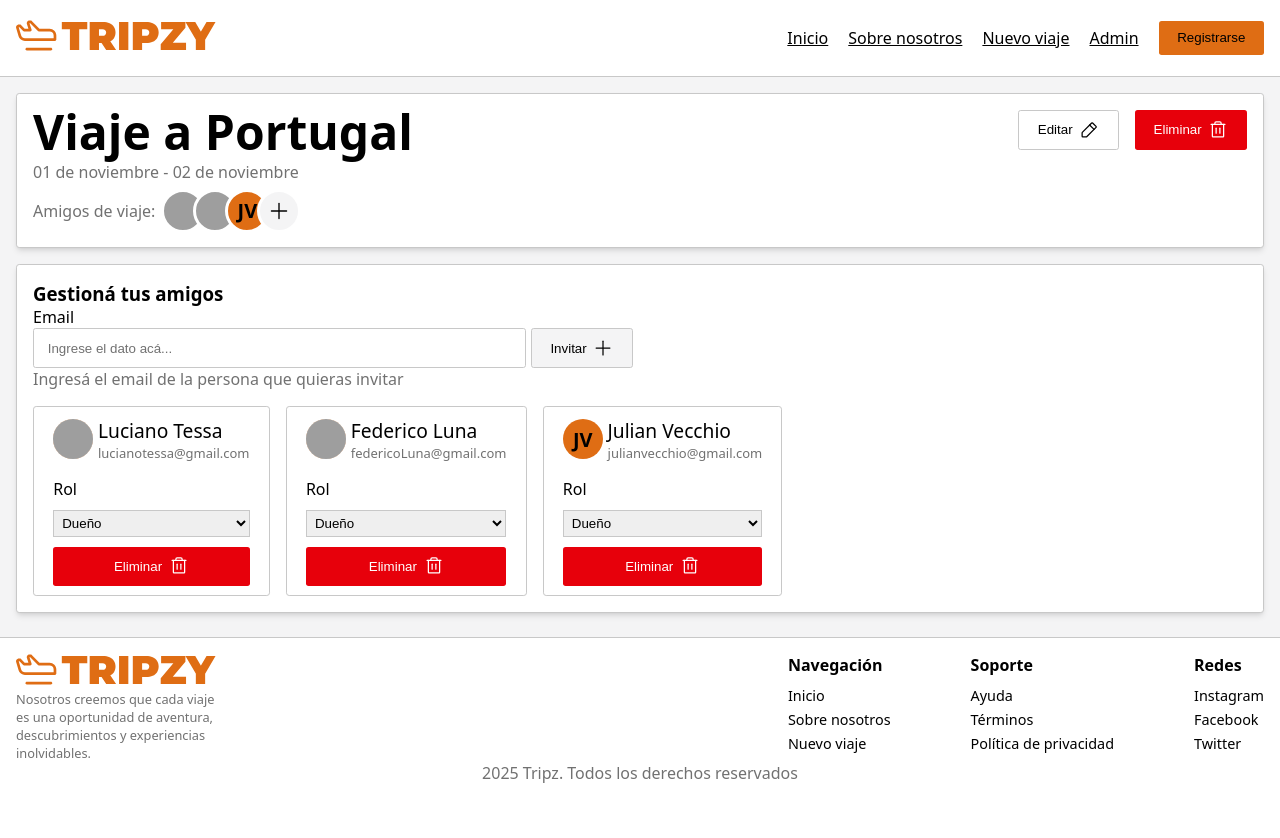
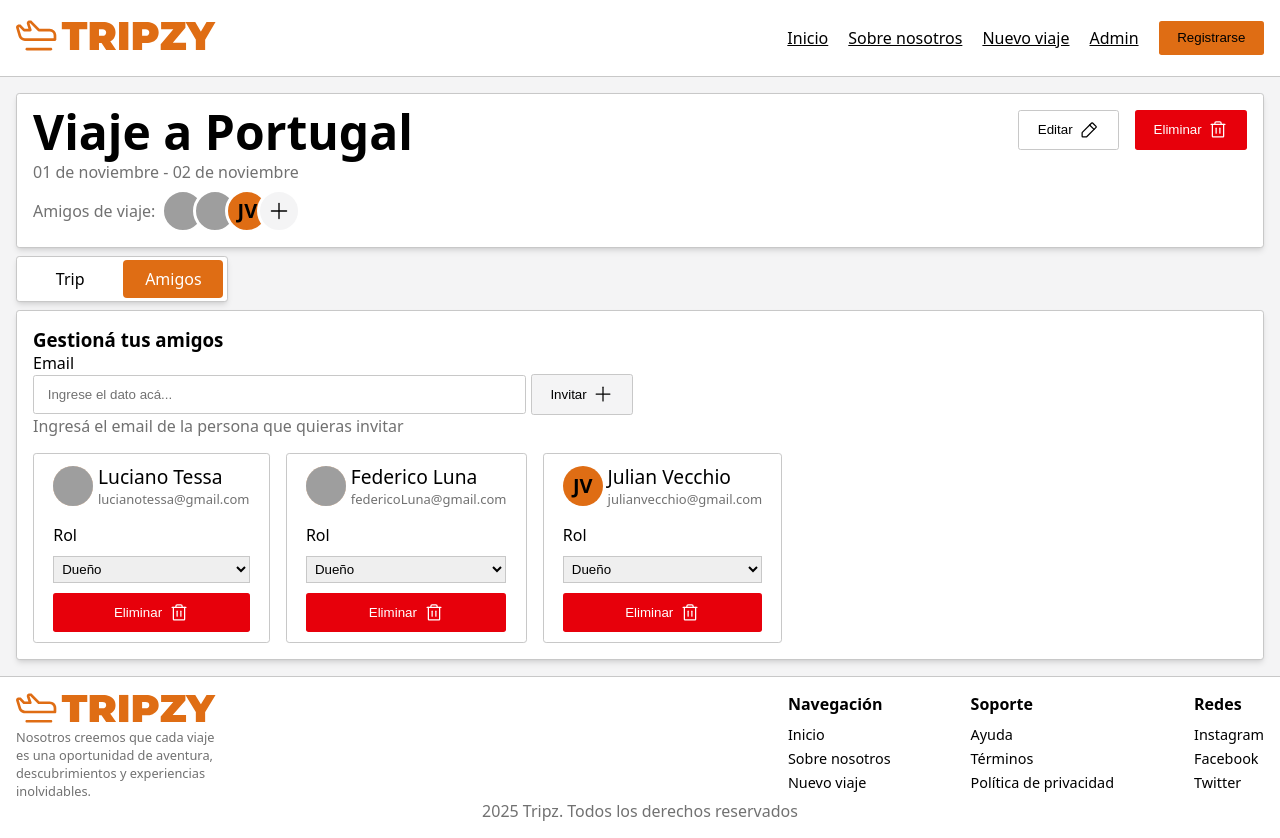
Before and after one commit to FedericoLuna01/tripzy, a React (Vite) app in the folder client/: page /trip/1/members in a window 1280 px wide. Before the commit the page ends 800 px from the top, so only its background shows below. Built offline with nearby package versions, Linux system fonts and the light colour scheme; grey boxes are pictures that could not be loaded.

Commit message:
feat: enhance TripLayout with tab navigation and improve styling; update new-trip and trip-members styles

```diff
--- a/client/src/components/trip-layout/trip-layout.css
+++ b/client/src/components/trip-layout/trip-layout.css
@@ -10,3 +10,35 @@
   outline-offset: -1px;
   margin-left: -8px;
 }
+
+.trip-container {
+  display: flex;
+  flex-direction: column;
+  gap: 0.5em;
+}
+
+.tabs-container {
+  display: grid;
+  grid-template-columns: 100px 100px;
+  gap: 0.2em;
+  width: fit-content;
+  padding: 0.2em;
+}
+
+.tabs-container > .tab {
+  text-align: center;
+  padding: 0.5em;
+  border-radius: 4px;
+  cursor: pointer;
+  text-decoration: none;
+  color: var(--color-text);
+  font-weight: 500;
+}
+
+.tabs-container > .tab:hover {
+  background-color: #ddd;
+}
+.tabs-container > .tab.selected {
+  background-color: var(--color-primary);
+  color: white;
+}
--- a/client/src/components/trip-layout/trip-layout.jsx
+++ b/client/src/components/trip-layout/trip-layout.jsx
@@ -1,5 +1,5 @@
 import React, { useState } from "react";
-import { Link, Outlet, useParams } from "react-router";
+import { Link, Outlet, useLocation, useParams } from "react-router";
 import toast from "react-hot-toast";
 import "../../routes/trip/trip.css";
 import "../../routes/new-trip/new-trip.css";
@@ -13,6 +13,7 @@ import { addDays } from "date-fns";
 
 const TripLayout = () => {
   const params = useParams();
+  const location = useLocation();
   const TRIP = DATA.find((trip) => trip.id === parseInt(params.id));
   const [isOpen, setIsOpen] = useState(false);
 
@@ -77,6 +78,26 @@ const TripLayout = () => {
               </button>
             </div>
           </div>
+          <div className="card tabs-container">
+            <Link
+              className={`tab ${
+                location.pathname === `/trip/${TRIP.id}` ? "selected" : ""
+              }`}
+              to={`/trip/${TRIP.id}`}
+            >
+              Trip
+            </Link>
+            <Link
+              className={`tab ${
+                location.pathname === `/trip/${TRIP.id}/members`
+                  ? "selected"
+                  : ""
+              }`}
+              to={`/trip/${TRIP.id}/members`}
+            >
+              Amigos
+            </Link>
+          </div>
           <Outlet />
         </div>
       </section>
--- a/client/src/routes/new-trip/new-trip.css
+++ b/client/src/routes/new-trip/new-trip.css
@@ -54,7 +54,6 @@
   display: flex;
   flex-direction: row;
   gap: 0.5em;
-  margin-top: 0.5em;
   width: 100%;
 }
 
--- a/client/src/routes/trip-members/trip-members.css
+++ b/client/src/routes/trip-members/trip-members.css
@@ -6,10 +6,6 @@
   flex-direction: row;
   gap: 0.3em;
   max-width: 600px;
-}
-
-.members-container {
-  margin-top: 1em;
 }
 
 .card-container {
```
Also changed, not shown: 1 other file (tests, documents, lock files or other folders).
